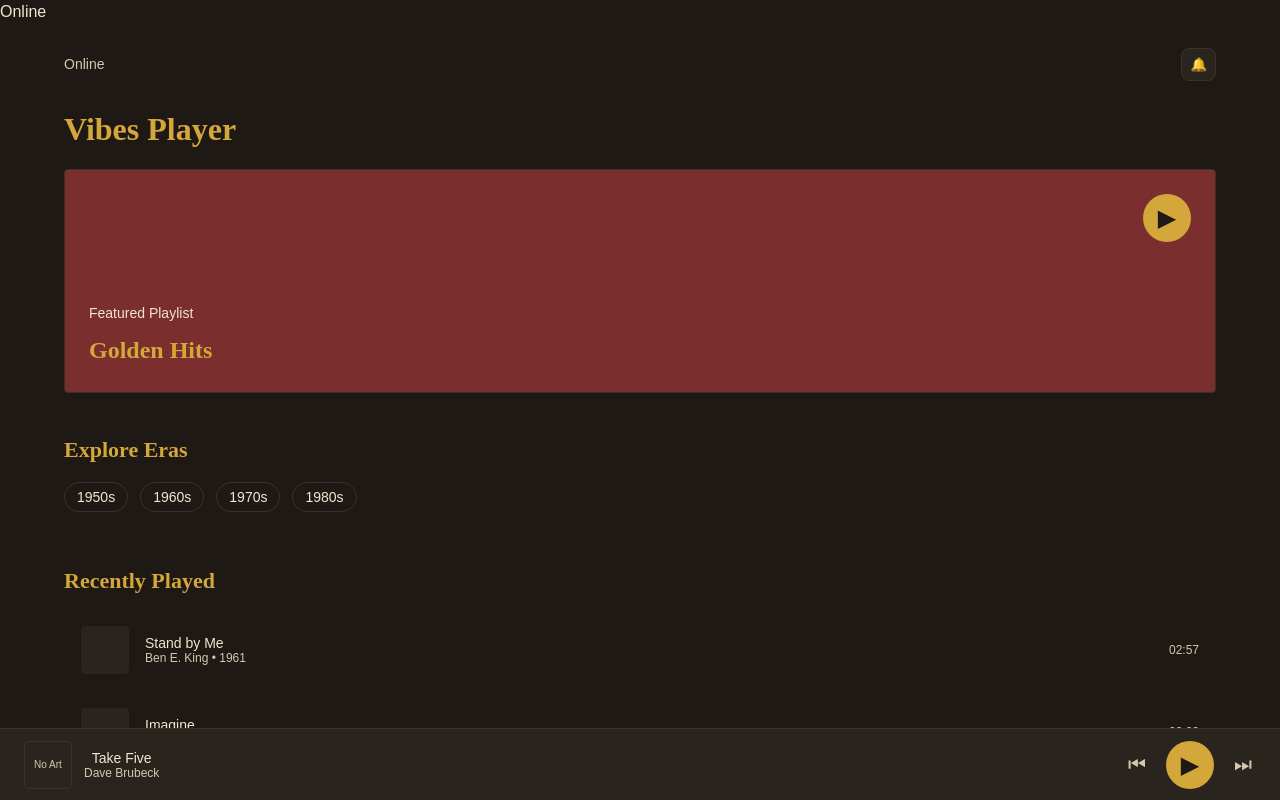
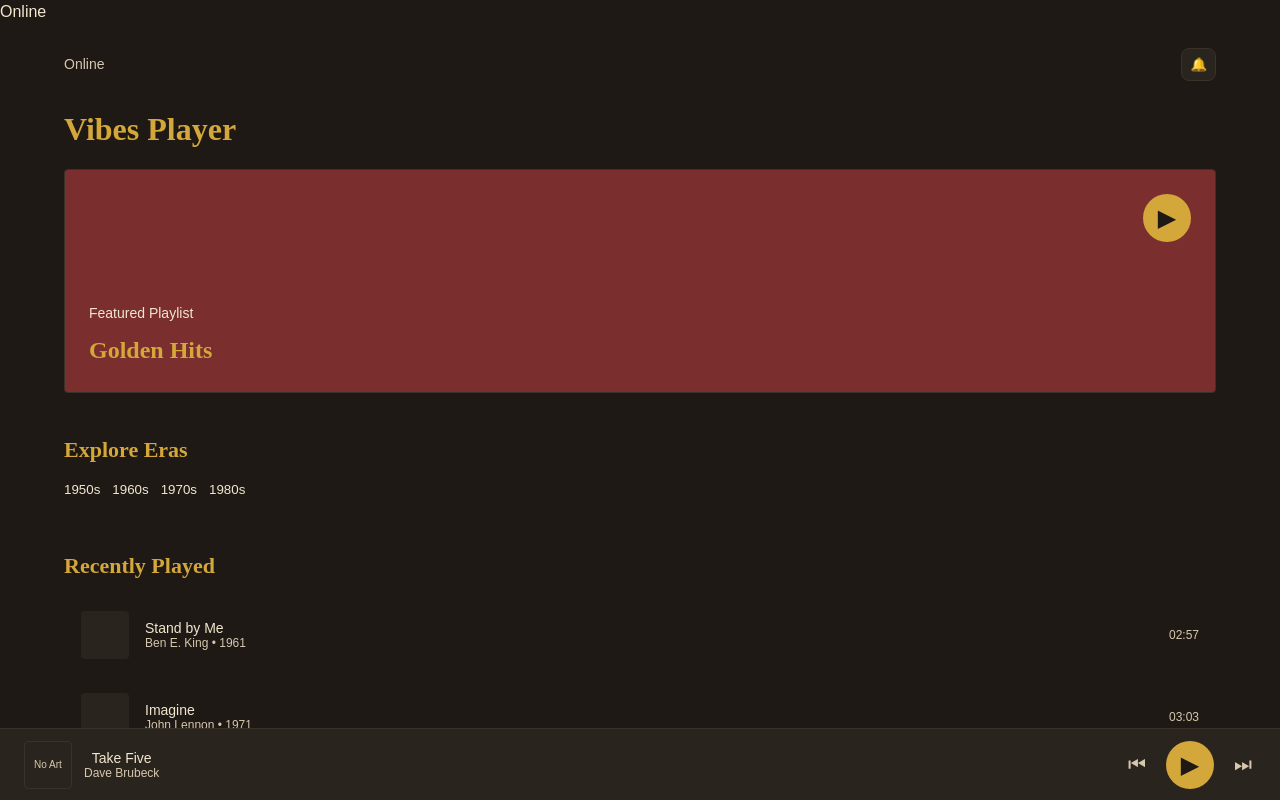
Before and after one commit to Shimizu019/Vibe-Player, a React (Vite) app in the folder windows/: page / in a window 1280 px wide. Built offline with nearby package versions, Linux system fonts and the light colour scheme; some icons are missing.

Commit message:
feat(windows): EraChip — 40px height, none selected by default

```diff
--- a/windows/src/components/EraChip.tsx
+++ b/windows/src/components/EraChip.tsx
@@ -10,18 +10,13 @@ export const EraChip: React.FC<EraChipProps> = ({ label, isSelected, onClick })
   return (
     <button
       onClick={onClick}
+      className="era-chip"
       style={{
-        display: 'inline-flex',
-        alignItems: 'center',
-        padding: '6px 12px',
-        borderRadius: '9999px',
-        backgroundColor: isSelected ? 'var(--color-gold)' : 'transparent',
-        color: isSelected ? 'var(--color-espresso)' : 'var(--color-sleeve)',
-        border: isSelected ? 'none' : '1px solid var(--color-border)',
-        fontSize: 14,
-        fontWeight: 500,
-        cursor: 'pointer',
-        transition: 'all 0.2s ease',
+        ...(isSelected && {
+          backgroundColor: 'var(--color-gold)',
+          color: 'var(--color-espresso)',
+          border: 'none',
+        }),
       }}
     >
       {label}
```
